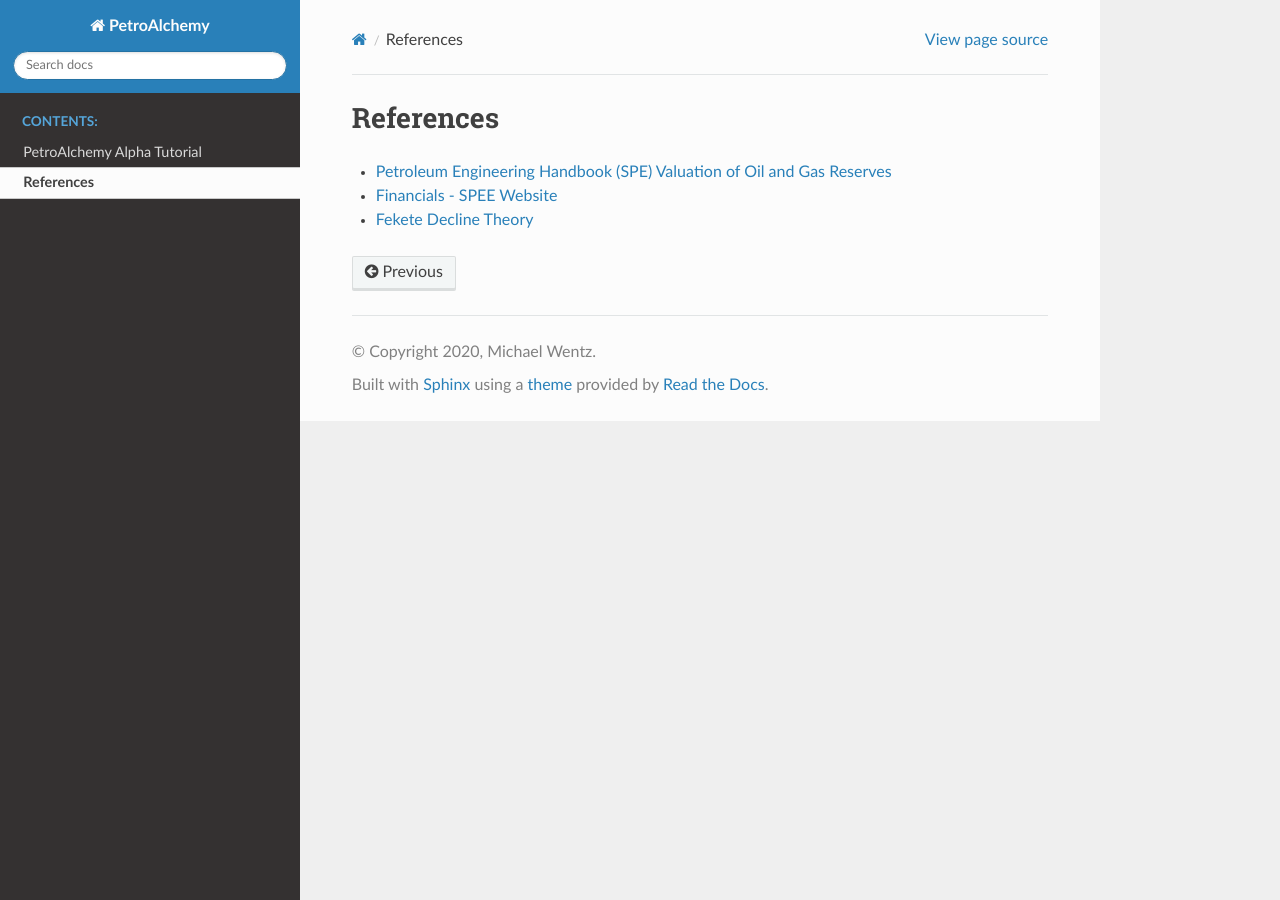
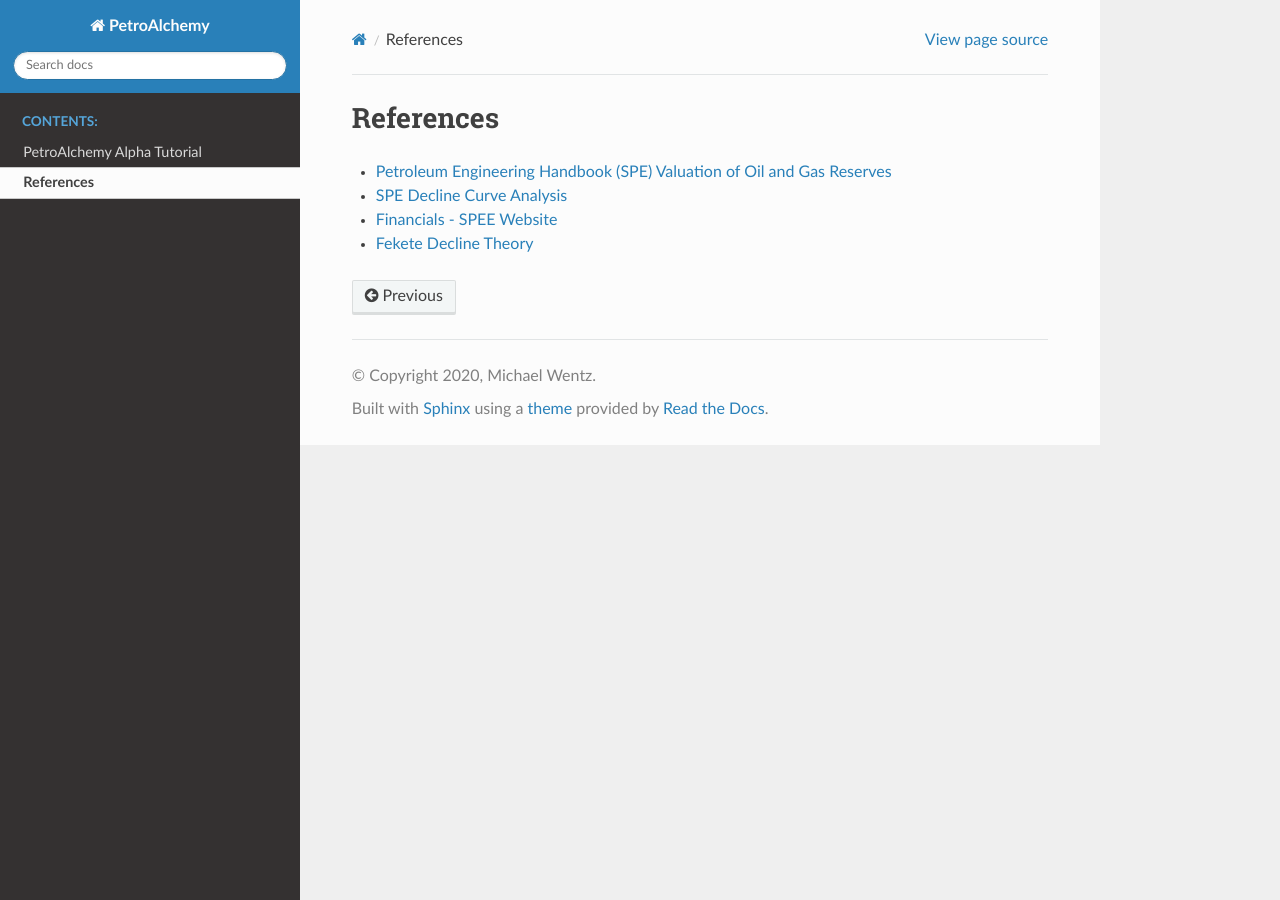
Before and after one commit to mwentzWW/PetroAlchemy, a Sphinx documentation site: the page built from docs/references.rst, in a window 1280 px wide. Built offline with Sphinx 7.4.7 and the Read the Docs theme 2.0.0, drawn with Linux system fonts in a browser that asks for light colours.

Commit message:
add SPE decline curve reference link

```diff
--- a/docs/references.rst
+++ b/docs/references.rst
@@ -3,9 +3,11 @@ References
 
 -  `Petroleum Engineering Handbook (SPE) Valuation of Oil and Gas
    Reserves`_
+-  `SPE Decline Curve Analysis`_
 -  `Financials - SPEE Website`_
 -  `Fekete Decline Theory`_
 
 .. _Petroleum Engineering Handbook (SPE) Valuation of Oil and Gas Reserves: https://petrowiki.org/PEH:Valuation_of_Oil_and_Gas_Reserves
+.. _SPE Decline Curve Analysis: https://petrowiki.spe.org/Production_forecasting_decline_curve_analysis
 .. _Financials - SPEE Website: https://spee.org/resources/recommended-evaluation-practices-reps
 .. _Fekete Decline Theory: http://www.fekete.com/san/webhelp/feketeharmony/harmony_webhelp/content/html_files/reference_material/Analysis_Method_Theory/Traditional_Decline_Theory.htm
```
Also changed, not shown: README.md (+1 -0 lines).
